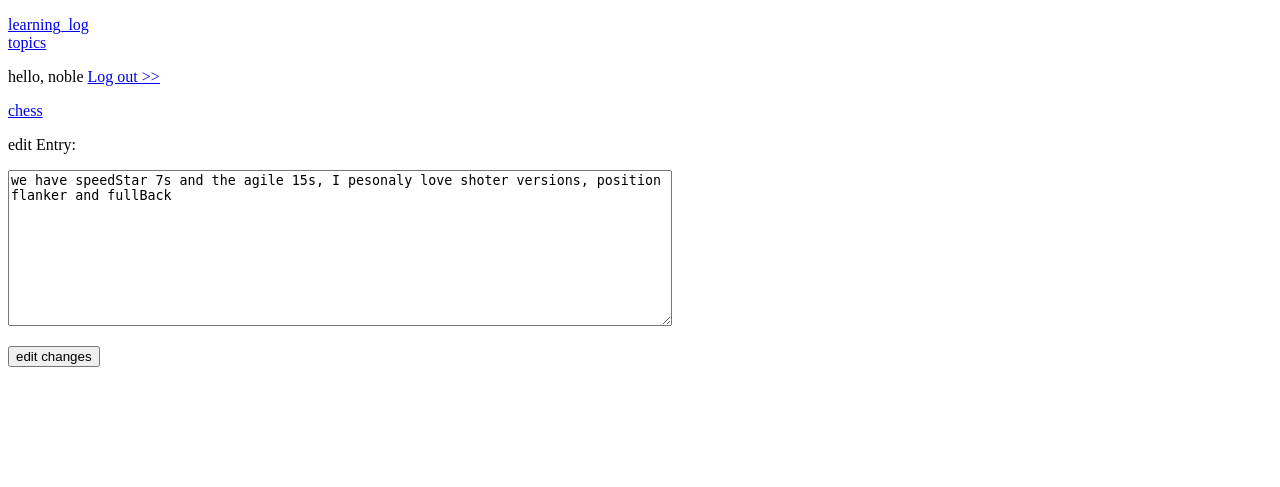
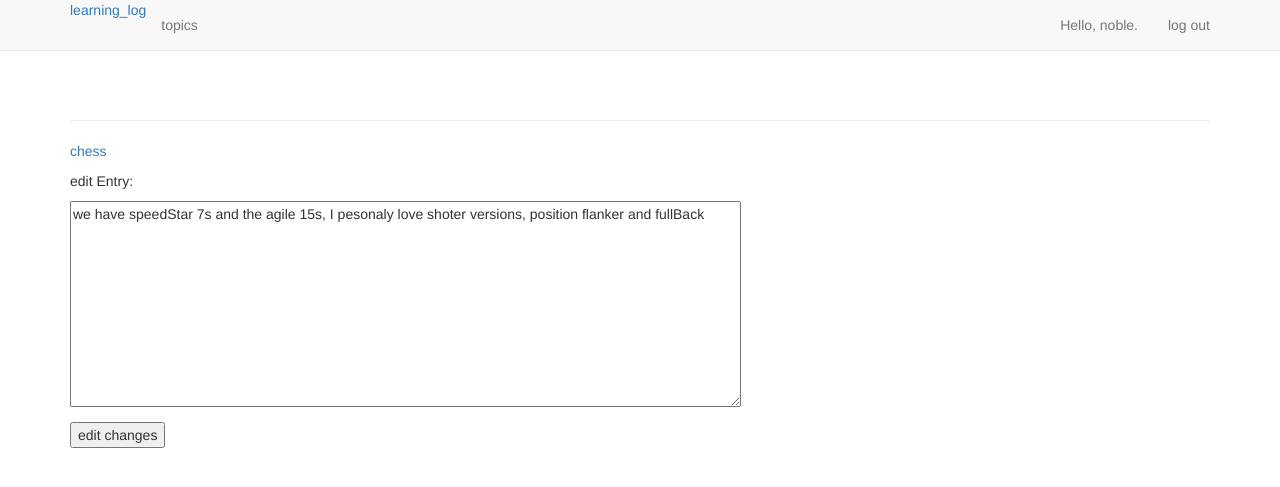
Before and after one commit to J-ohnP-aul/django_basic, a Django app: page /edit_entry/1/ in a window 1280 px wide. Shown: the top 487 px of the page. Run offline with Django 5.2, Linux system fonts and the light colour scheme; a user stored in the database is signed in; data comes from the database, SQL or seed files in the repository; both versions use the stored data as it was after the commit; some libraries are stand-ins or nearby versions.

Commit message:
styled home page

```diff
--- a/playground/templates/playground/base.html
+++ b/playground/templates/playground/base.html
@@ -1,34 +1,51 @@
+{% load bootstrap3 %}
+
 <!DOCTYPE html>
 <html lang="en">
   <head>
     <meta charset="UTF-8">
     <meta name="viewport" content="width=device-width, initial-scale=1.0">
-    <title>Document</title>
+    <title>Learning Log</title>
+    {% bootstrap_css %}
+    {% bootstrap_javascript %}
   </head>
   <body>
-    <p>
-      <a href="{% url 'playground:home' %}">learning_log</a> <br>
-      <a href="{% url 'playground:topics' %}">topics</a>
-    </p>
+    <nav class="navbar navbar-default navbar-static-top">
+      <div class="container">
+       <div class="navbar-header">
+        <button type="button" class="navbar-toggle collapsed"
+          data-toggle="collapse" data-target="#navbar"
+          aria-expanded="false" aria-controls="navbar">
+        </button>
+        <a href="{% url 'playground:home' %}">learning_log</a>
+      </div>
 
-      <div class="container">
-        {% if messages %}
-          {% for message in messages %}
-            {{ message }}
-          {% endfor %}
-        {% endif %}
-      <p>
-        {% if user.is_authenticated %}
-          hello, {{ user.username }}
-          <a href="{% url 'users:logout' %}"> Log out >></a>
-        {% else %}
-          <a href="{% url 'login' %}">Login</a> <br>
-          <a href="{% url 'users:register' %}"> sign Up</a>
-        {% endif %}
-      </p>
-      {% block content %}
-      {% endblock content %}
+      <div id="navbar" class="navbar-collapse collapse">
+        <ul class="nav navbar-nav">
+          <li><a href="{% url 'playground:topics' %}">topics</a></li>
+        </ul>
 
+        <ul class="nav navbar-nav navbar-right">
+          {% if user.is_authenticated %}
+            <li><a>Hello, {{ user.username }}.</a></li>
+            <li><a href="{% url 'users:logout' %}">log out</a></li>
+          {% else %}
+            <li><a href="{% url 'users:register' %}">register</a></li>
+            <li><a href="{% url 'users:login' %}">log in</a></li>
+          {% endif %}
+        </ul>
       </div>
+    </nav>
+
+    <div class="container">
+      <div class="page-header">
+        {% block header %}{% endblock header %}
+      </div>
+      <div>
+        {% block content %}
+        {% endblock content %}
+      </div>
+    </div>
+
   </body>
 </html>
```
Also changed, not shown: db.sqlite3.
